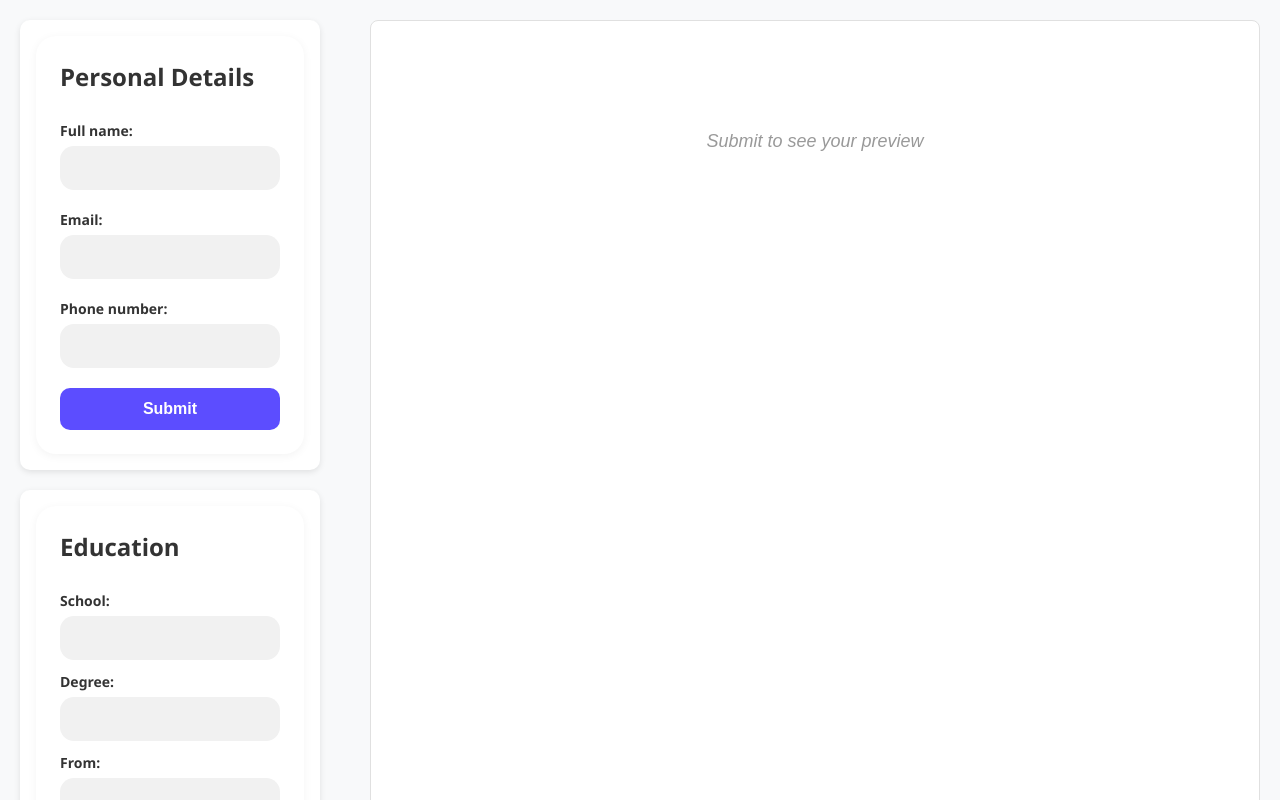
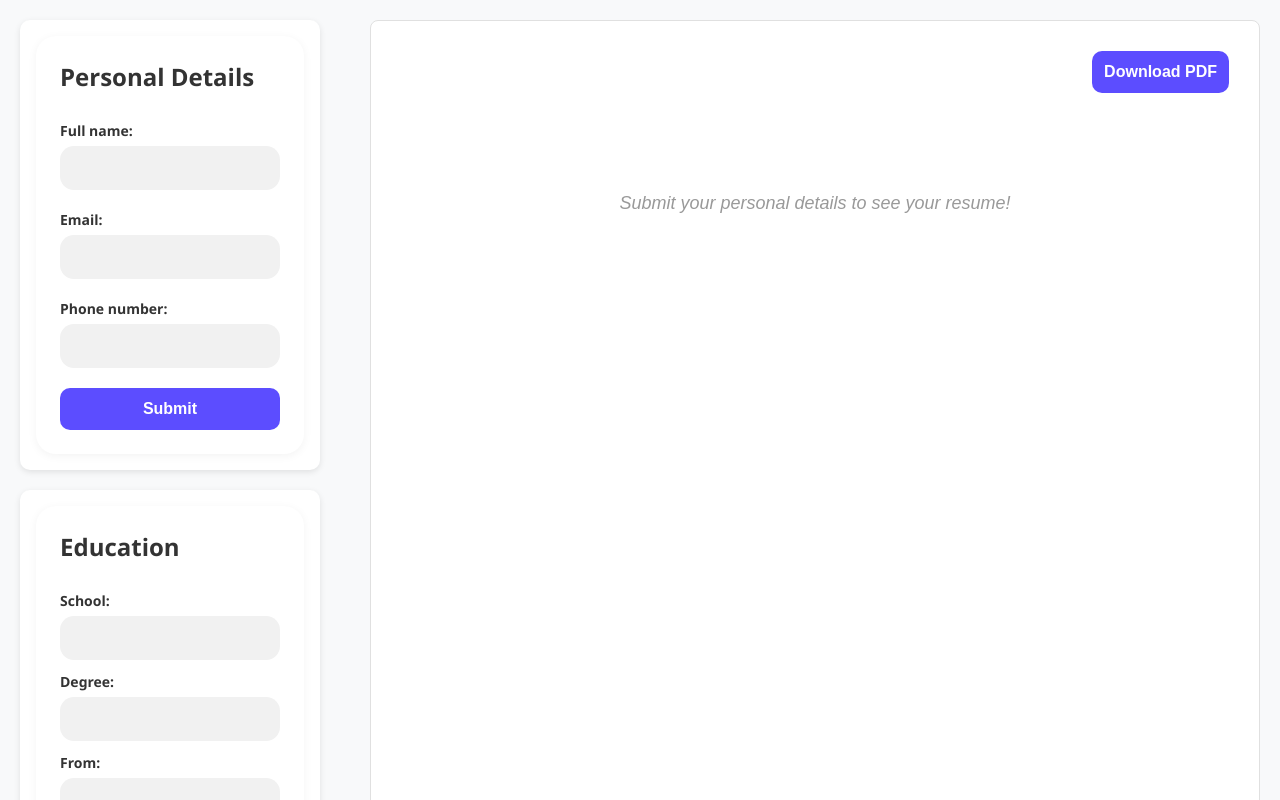
Before and after one commit to KajuranElanganathan/CvProject, a React (Vite) app: page / in a window 1280 px wide. Shown: the top 800 px of the page. Built offline with nearby package versions, Linux system fonts and the light colour scheme.

Commit message:
added the pdf download ability

```diff
--- a/src/App.css
+++ b/src/App.css
@@ -29,6 +29,28 @@ h1 {
   flex-wrap: wrap;
 }
 
+
+.download{
+
+  background-color: #5c4dff;
+  color: white;
+  padding: 12px;
+  font-weight: bold;
+  border-radius: 10px;
+  border: none;
+  cursor: pointer;
+  transition: background-color 0.3s;
+
+
+
+}
+
+.download-section {
+    text-align: right; /* Aligns inline content (like the button) to the right */
+    padding: 10px; /* Optional: Add some padding for spacing */
+}
+
+
 .form-section {
   display: flex;
   flex-direction: column;
@@ -50,12 +72,18 @@ h1 {
     width: 100%;
     max-width: 900px;
     height: auto;
-    background-color: white;
     margin: 0 auto;
     padding: 20px;
     box-sizing: border-box;
     border: 1px solid #e0e0e0;
     border-radius: 8px;
+    background-color: white;
+}
+
+.resume{
+
+background-color: white;
+
 }
 
 input, button, textarea {
--- a/src/App.jsx
+++ b/src/App.jsx
@@ -1,5 +1,7 @@
 import { useState } from 'react';
 import './App.css';
+import { useRef } from 'react';
+import html2pdf from 'html2pdf.js';
 import GeneralSection from './components/GeneralSection';
 import EducationSection from './components/EducationSection';
 import ExperienceSection from './components/ExperienceSection';
@@ -43,6 +45,18 @@ function App(){
     const [finalExperience,setFinalExperience] = useState(null);
     const [finalEducation,setFinalEducation] = useState(null);
 
+
+    const prevref = useRef();
+
+    const handleDownload = () => {
+    const element = prevref.current; // this is the actual DOM element
+    if (!element) return;
+
+  html2pdf().from(element).save();
+};
+
+
+
     return (
 
 
@@ -76,17 +90,30 @@ function App(){
 
 
 
-            <div className = "preview" >
 
 
+            <div className = "preview">
+
+                <div className = "download-section">
+
+                 <button className="download" onClick={handleDownload}>
+                        Download PDF
+                </button>
+
+                </div>
+
+
+                <div className = "resume">
 
                 <Preview
+                    ref = {prevref}
                     general = {finalGeneral}
                     education = {finalEducation}
                     experience = {finalExperience}
 
                 />
 
+                </div>
 
 
             </div>
--- a/src/components/Preview.jsx
+++ b/src/components/Preview.jsx
@@ -1,14 +1,15 @@
 import './Preview.css';
+import React, { forwardRef } from 'react';
 
-function Preview({ general, education, experience }) {
+const Preview = forwardRef(({ general, education, experience }, ref) => {
   if (!general) {
     return (
-        <p className="no-preview">Submit to see your preview</p>
-
+      <p className="no-preview">Submit your personal details to see your resume!</p>
     );
   }
+
   return (
-    <div className="resume-preview">
+    <div ref={ref} className="resume-preview">
       <header className="resume-header">
         <h1>{general.name}</h1>
         <p>{general.email} | {general.phone}</p>
@@ -58,6 +59,6 @@ function Preview({ general, education, experience }) {
       )}
     </div>
   );
-}
+});
 
 export default Preview;
```
